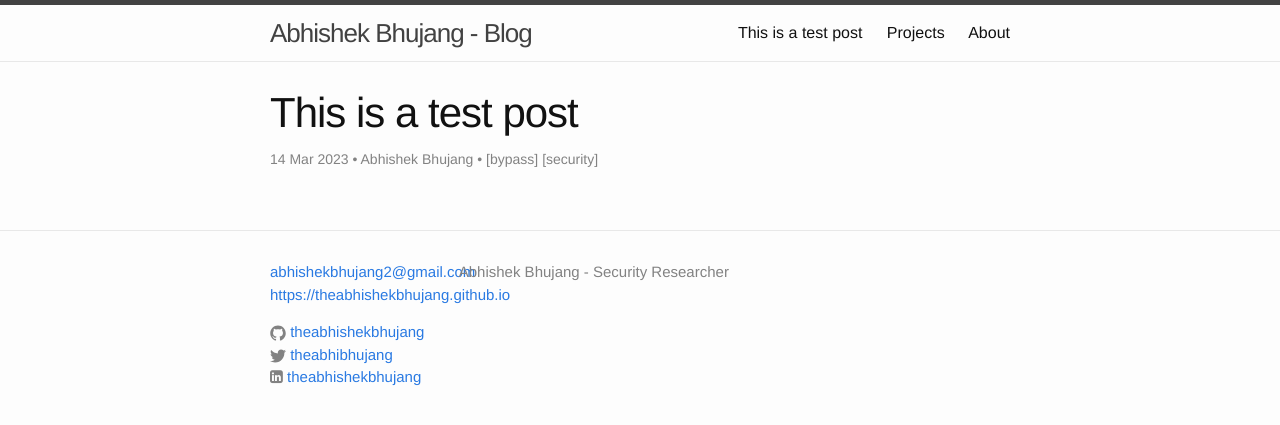
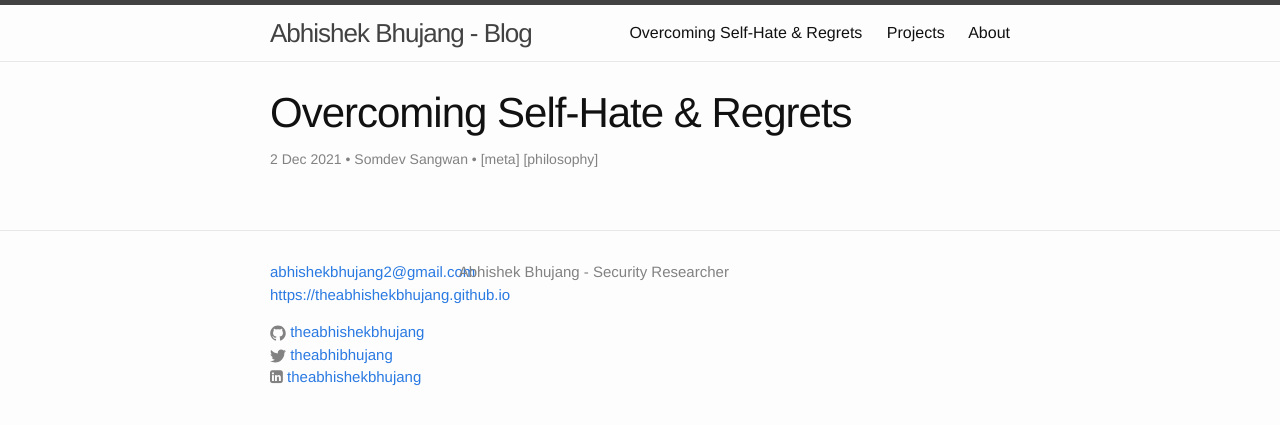
Before and after one commit to theabhishekbhujang/theabhishekbhujang.github.io, a Jekyll site: the page built from posts/2023/testfile.markdown, in a window 1280 px wide. Shown: the top 425 px of the page. Built offline with Jekyll 4.4.1, drawn with Linux system fonts in a browser that asks for light colours; nearby versions of some CDN libraries.

Commit message:
Update testfile.markdown

```diff
--- a/posts/2023/testfile.markdown
+++ b/posts/2023/testfile.markdown
@@ -1,10 +1,10 @@
 ---
 layout: post
-title:  "This is a test post"
-date:   2023-03-14 18:50:00 +0530
-author: Abhishek Bhujang
-tags:   [bypass, security]
+title:  "Overcoming Self-Hate & Regrets"
+date:   2021-12-02 21:23:00 +0530
+author: Somdev Sangwan
+tags:   [meta, philosophy]
 image: /imgs/Screenshot 2023-03-13 225843.png
-permalink: "/posts/testpost"
-description: ""
+permalink: /blog/testfile
+description: "Learn how to deal with self-hate and regrets."
 ---
```
